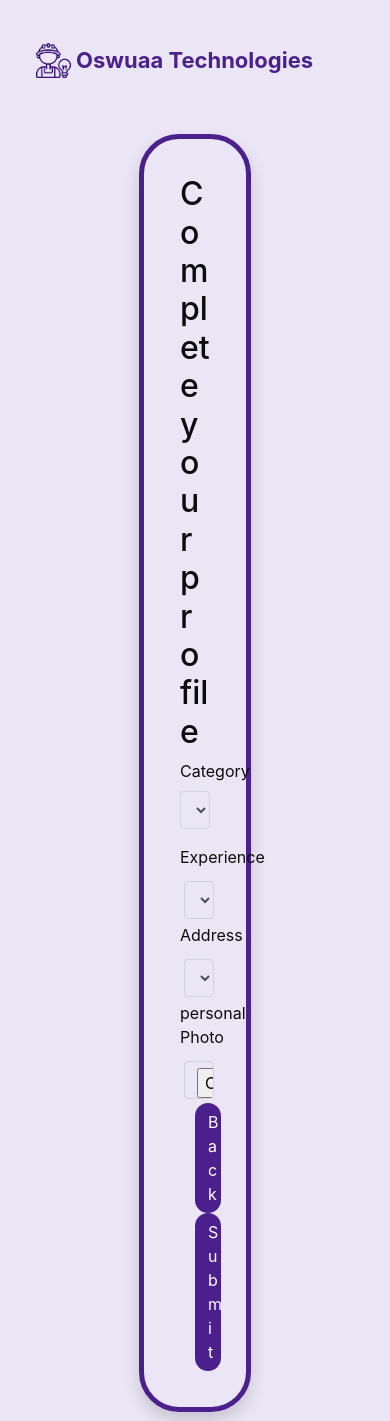
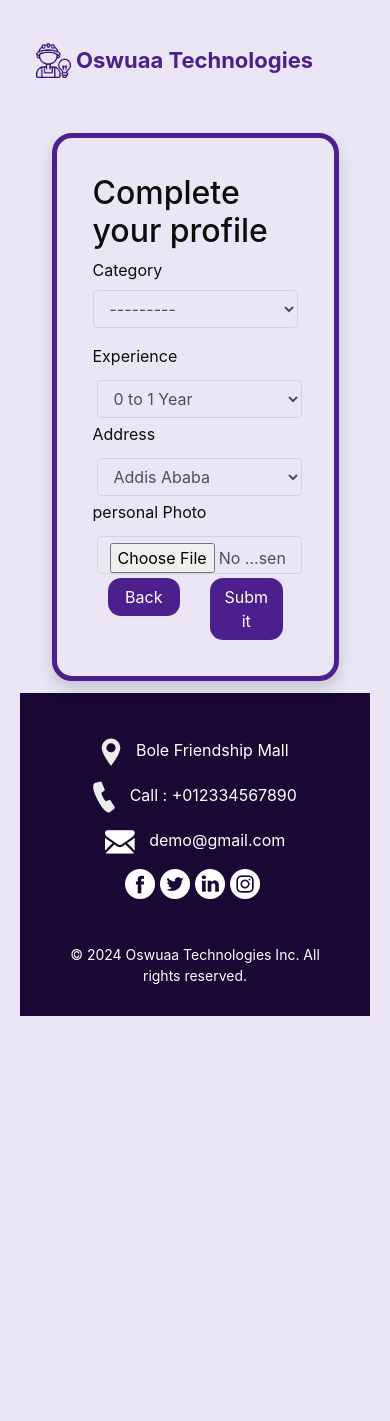
Before and after one commit to Amir-yasin/oswuaa, a Django app: page /SP_profile in a window 390 px wide. Shown: the top 1421 px of the page. After the commit the page ends 1016 px from the top, so only its background shows below. Run offline with Django 5.2, Linux system fonts and the light colour scheme; the visitor is signed in with stand-in values (Sample User, id 1); data that the repository does not hold is empty; some libraries are stand-ins or nearby versions.

Commit message:
modified:   osu_project/osu_app/templates/SP_profile.html

```diff
--- a/osu_project/osu_app/templates/SP_profile.html
+++ b/osu_project/osu_app/templates/SP_profile.html
@@ -23,6 +23,46 @@
     .space{
       background-color: #eae6f5;
     }
+    /* Media Query for Tablets and Smaller Screens */
+@media (max-width: 768px) {
+
+  /* Form Signin */
+  .form-signin {
+    padding: 2% 15%; /* Adjust padding for tablets */
+  }
+
+  /* Card */
+  .card {
+    margin: 8px; /* Reduce margin for better alignment on tablets */
+    border-radius: 30px; /* Adjust border radius */
+  }
+
+  /* Button Hover */
+  .btn-color:hover {
+    color: lightgrey; /* Ensure hover effect is visible on tablets */
+  }
+}
+
+/* Media Query for Mobile Devices */
+@media (max-width: 480px) {
+
+  /* Form Signin */
+  .form-signin {
+    padding: 2% 5%; /* Further reduce padding for mobile */
+  }
+
+  /* Card */
+  .card {
+    margin: 5px; /* Smaller margin for mobile devices */
+    border-radius: 20px; /* Adjust border radius for mobile */
+  }
+
+  /* Button Hover */
+  .btn-color:hover {
+    color: lightgrey; /* Maintain hover effect on mobile */
+  }
+}
+
     </style>
     <main class="form-signin w-100 m-auto">
         <div class="card shadow" >
```
